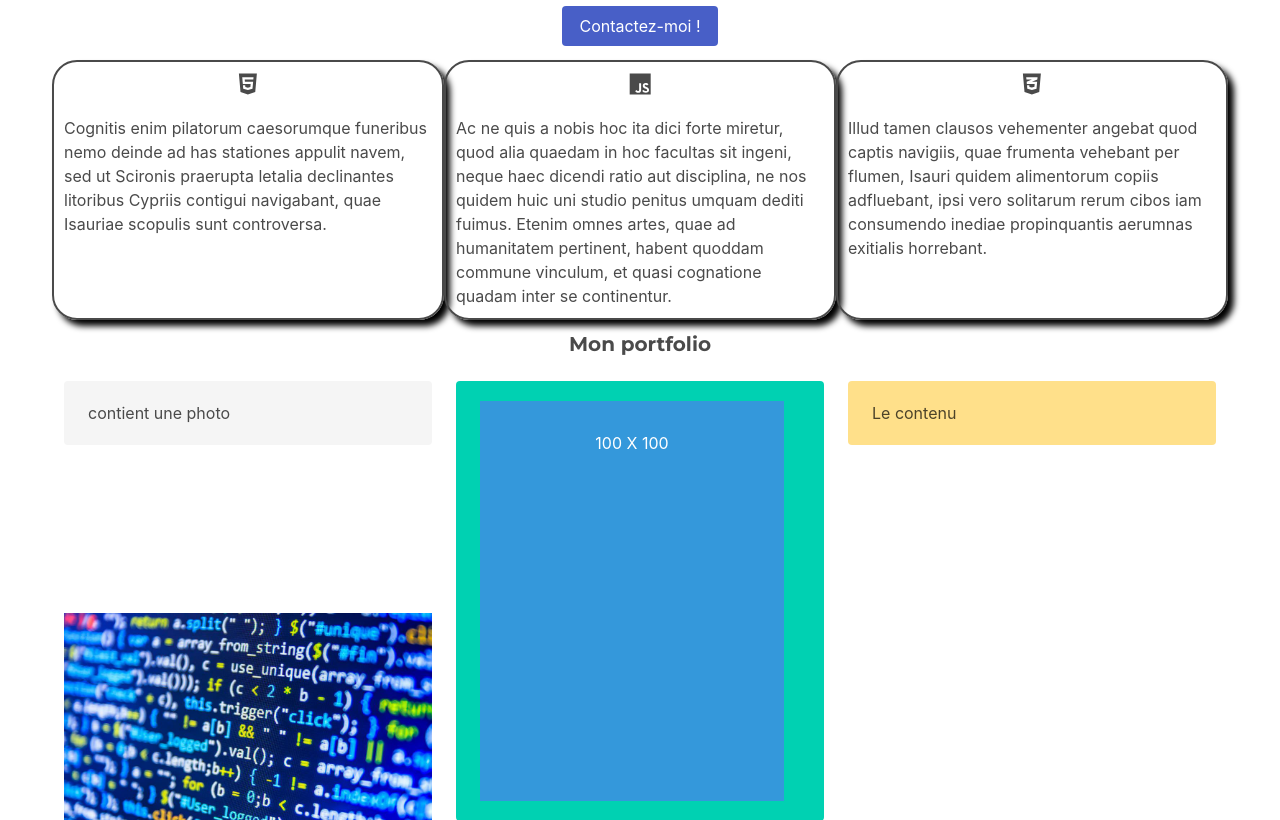
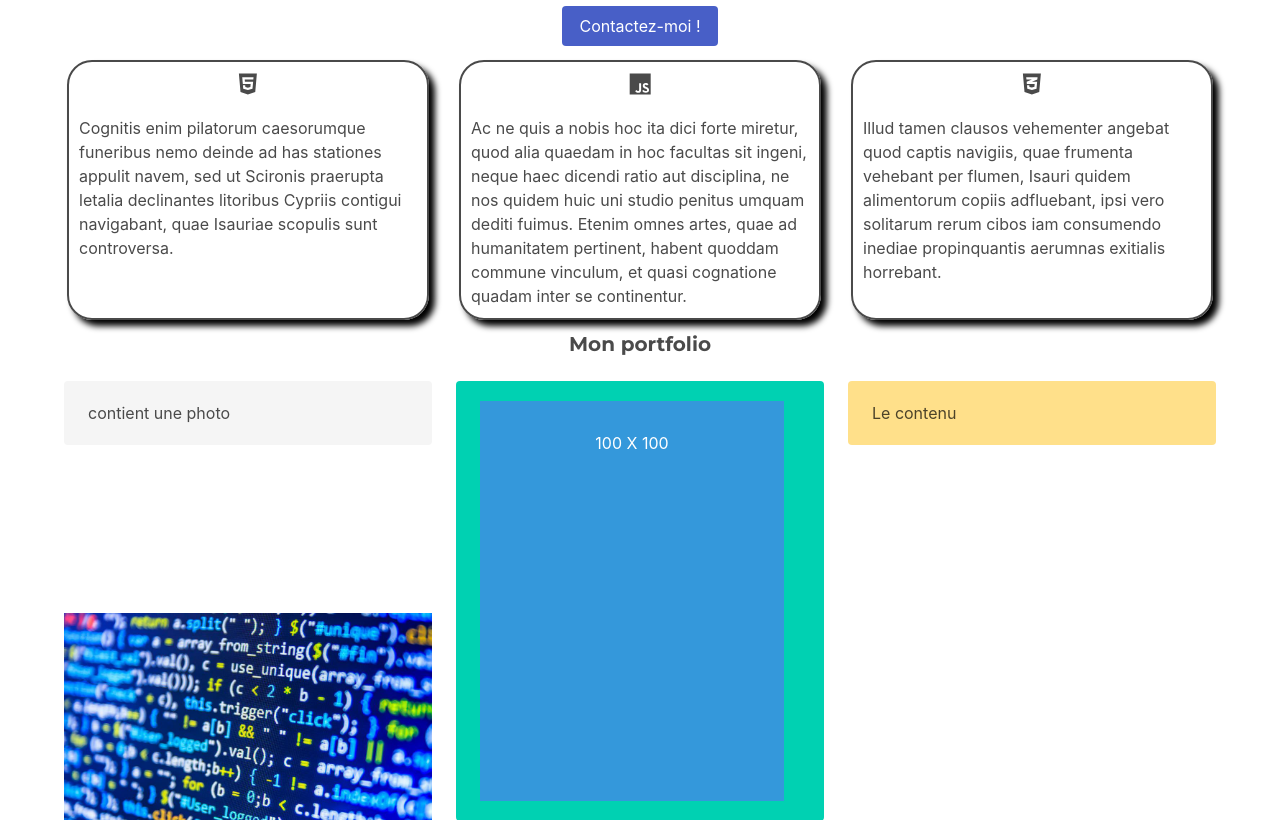
Before and after one commit to J3rom3M/JeromeMagnier.com, a PHP site: page / in a window 1280 px wide. Shown: the part 325-1145 px from the top of the page. Run offline with PHP 8.4, Linux system fonts and the light colour scheme; some libraries are stand-ins or nearby versions.

Commit message:
Update main.css

```diff
--- a/main.css
+++ b/main.css
@@ -105,8 +105,8 @@ ABOUT
     padding: 10px;
     width: auto;
     height: auto;
-  	margin-left: auto;
-  	margin-right: auto;
+  	margin-left: 15px;
+  	margin-right: 15px;
     box-shadow: 6px 6px 6px black;
 }
 
```
